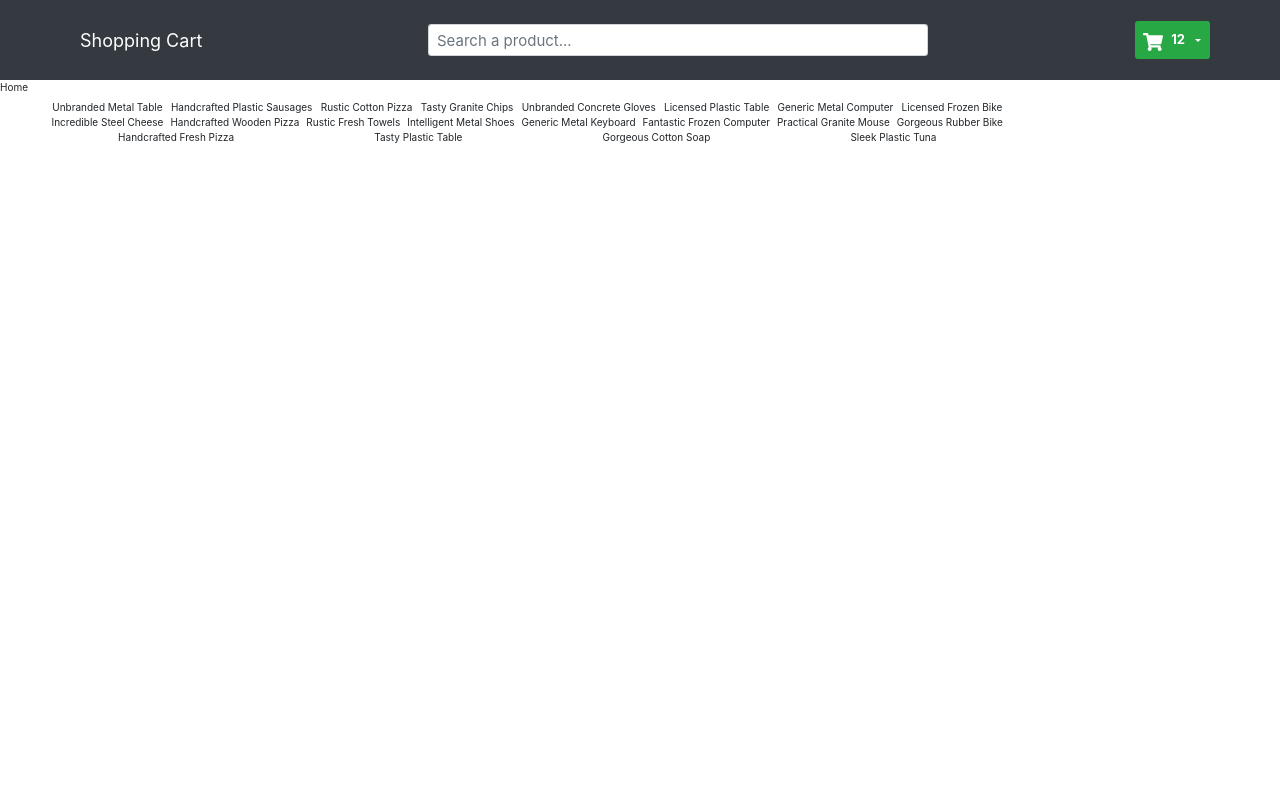
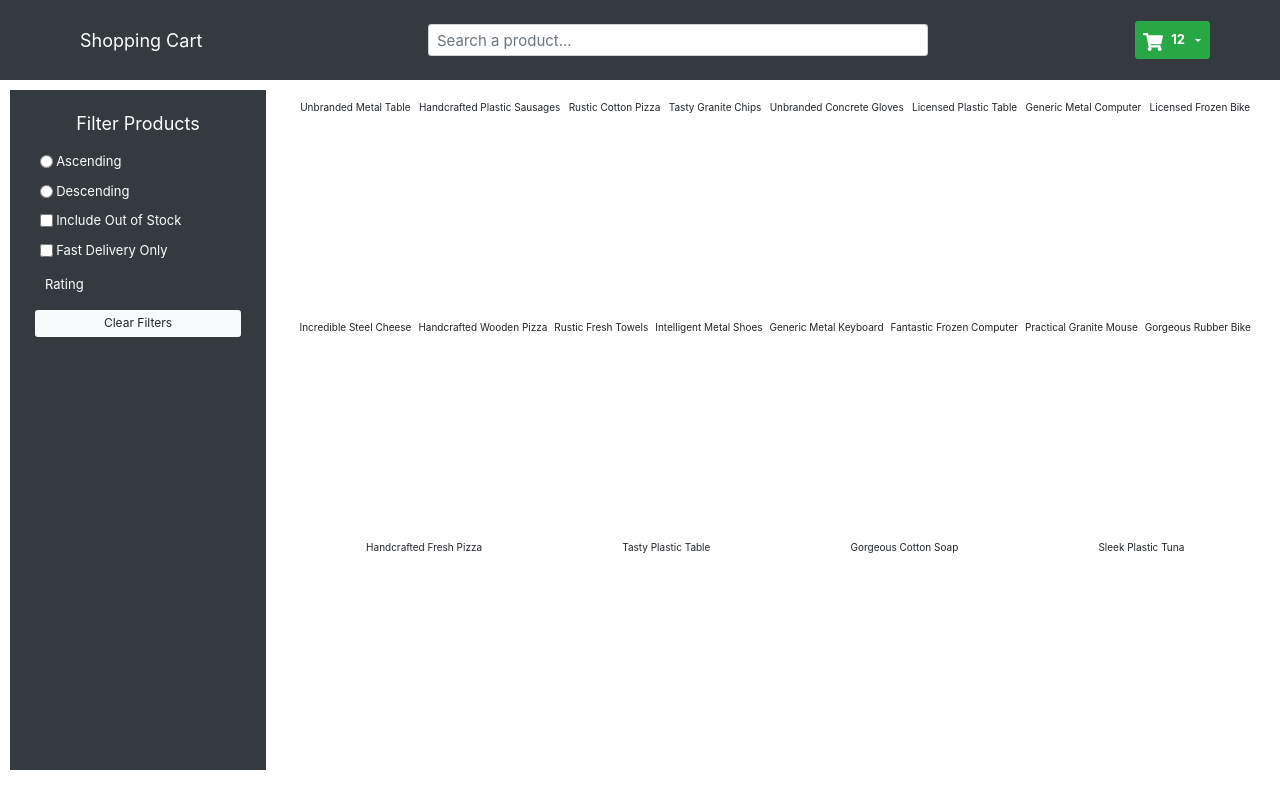
Before and after one commit to olimpiaspyra/shop, a React (Create React App) app: page / in a window 1280 px wide. Built offline with nearby package versions, Linux system fonts and the light colour scheme.

Commit message:
Add filters component

```diff
--- /dev/null
+++ b/src/components/Filters/Filters.jsx
@@ -0,0 +1,53 @@
+import React from 'react';
+import {Form, Button} from 'react-bootstrap';
+
+import './Filters.scss';
+
+const Filters = () => {
+  return (
+    <div className='filters'>
+      <span className='title'>Filter Products </span>
+      <Form>
+        <Form.Check
+          style={{padding: 5}}
+          inline
+          type='radio'
+          label='Ascending'
+          name='group1'
+          id={`inline-1`}
+        />
+        <Form.Check
+          style={{padding: 5}}
+          inline
+          type='radio'
+          label='Descending'
+          name='group1'
+          id={`inline-2`}
+        />
+        <Form.Check
+          style={{padding: 5}}
+          inline
+          type='checkbox'
+          label='Include Out of Stock'
+          name='group1'
+          id={`inline-3`}
+        />
+        <Form.Check
+          style={{padding: 5}}
+          inline
+          type='checkbox'
+          label='Fast Delivery Only'
+          name='group1'
+          id={`inline-4`}
+        />
+        <label style={{padding: 10}}>Rating</label>
+        {/* <Rating rating={byRating} style={{cursor: 'pointer'}} /> */}
+        <Button style={{fontSize: 12}} variant='light'>
+          Clear Filters
+        </Button>
+      </Form>
+    </div>
+  );
+};
+
+export default Filters;
--- /dev/null
+++ b/src/components/Filters/Filters.scss
@@ -0,0 +1,23 @@
+.filters {
+  display: flex;
+  flex-direction: column;
+  width: 20%;
+  height: 85vh;
+  margin: 10px;
+  padding: 20px;
+  color: #fff;
+  background-color: #343a40;
+}
+
+.title {
+  font-size: 1.8rem;
+  text-align: center;
+  padding-bottom: 5px;
+}
+
+form {
+  display: flex;
+  flex-direction: column;
+  padding: 5px;
+  font-size: 1.3rem;
+}
--- a/src/components/Home/Home.jsx
+++ b/src/components/Home/Home.jsx
@@ -2,6 +2,7 @@ import React from 'react';
 
 import {CartState} from '../../context/Context';
 import SingleProduct from '../SingleProduct/SingleProduct';
+import Filters from '../Filters/Filters';
 
 import './Home.scss';
 
@@ -13,7 +14,7 @@ const Home = () => {
   console.log(products);
   return (
     <div className='home'>
-      Home
+      <Filters />
       <div className='productContainer'>
         {products.map(prod => {
           return <SingleProduct key={prod.id} prod={prod} />;
```
